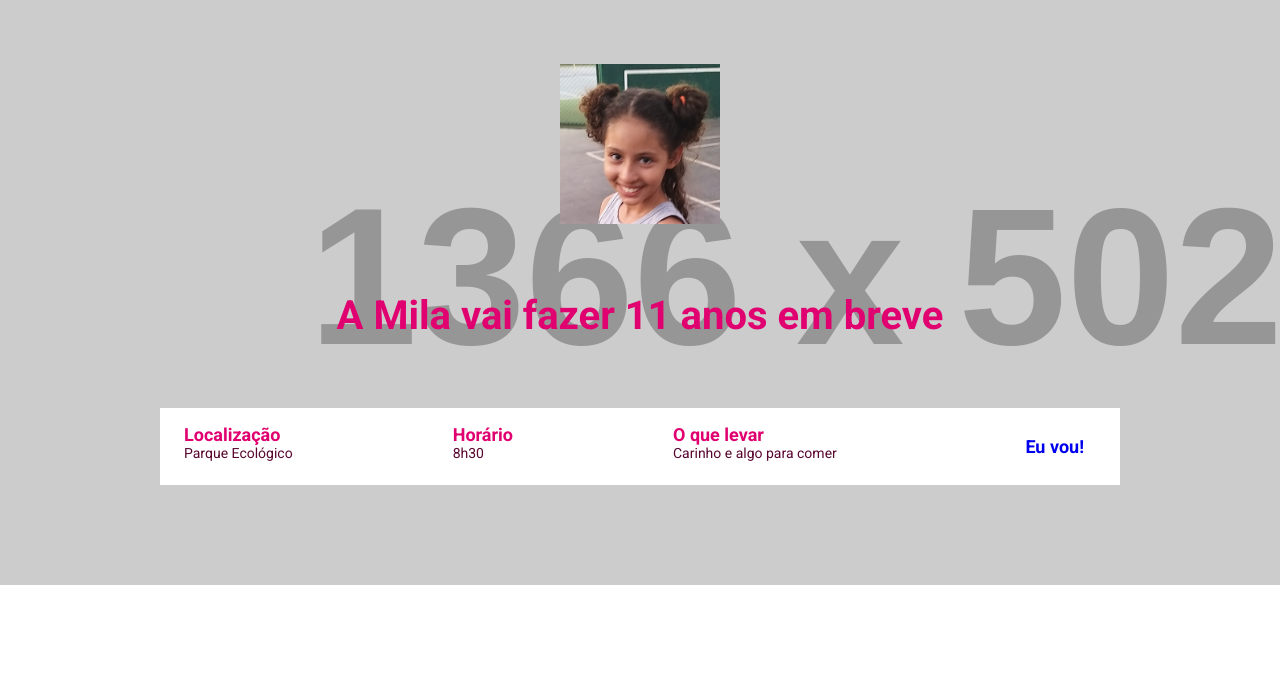
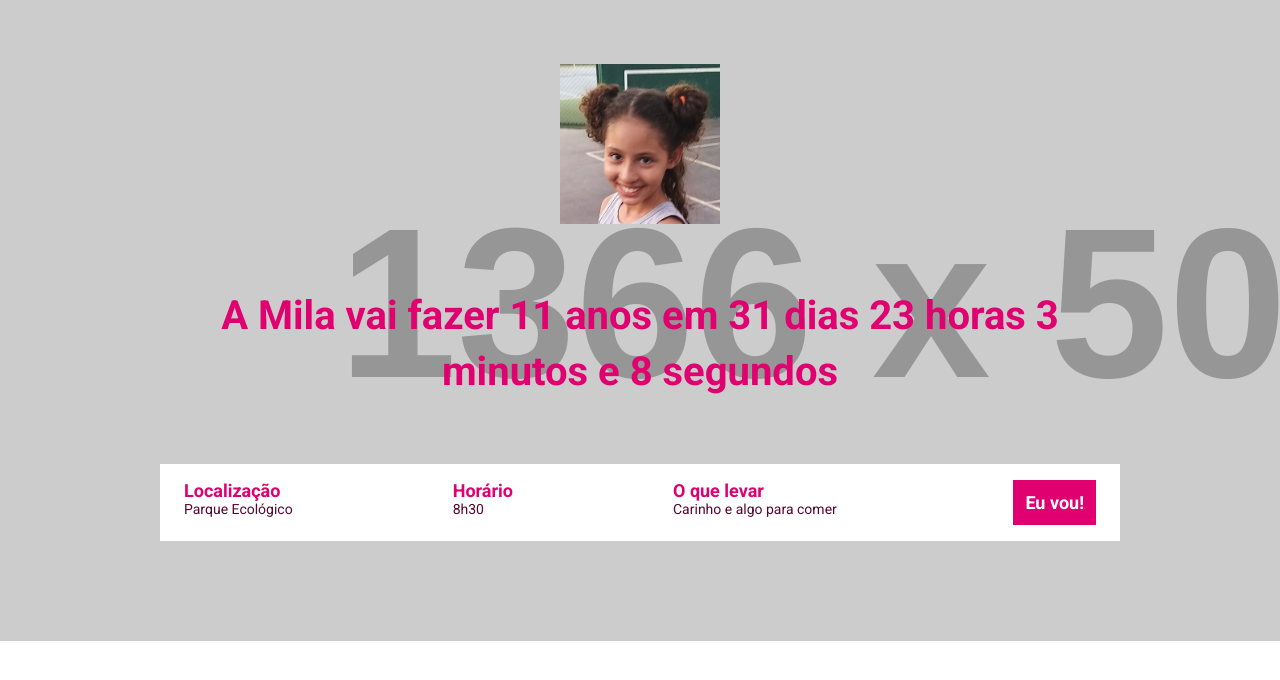
Before and after one commit to rauanb/lp_aniversario, a website built with Parcel: page src/index.html in a window 1280 px wide. Built offline with nearby package versions, Linux system fonts and the light colour scheme; placeholder pictures from the web are drawn by us.

Commit message:
adicionada contagem regressiva

```diff
--- a/src/scripts/main.js
+++ b/src/scripts/main.js
@@ -1,2 +1,32 @@
 AOS.init();
-console.log('Olá, parcel!');
+
+// Definir momento do evento
+const eventDate = new Date("Nov 11, 2024 08:00:00");
+const eventTimeStamp = eventDate.getTime();
+
+const countDown = setInterval(function() {
+    // Definir momento atual
+    const now = new Date();
+    const nowTimeStamp = now.getTime();
+
+    // Definir tempo até o evento
+    const timeUntilEvent = eventTimeStamp - nowTimeStamp;
+
+    // Definir constantes auxiliares
+    const minInMS = 1000 * 60;
+    const hoursInMs = minInMS * 60;
+    const daysInMs = hoursInMs * 24;
+
+    // Quebra o tempo em unidades
+    const daysUntilEvent = Math.floor(timeUntilEvent / daysInMs);
+    const hoursUntilEvent = Math.floor((timeUntilEvent % daysInMs) / hoursInMs);
+    const minUntilEvent = Math.floor((timeUntilEvent % hoursInMs) / minInMS);
+    const secUntilEvent = Math.floor((timeUntilEvent % minInMS) / 1000);
+
+    // Substituir conteúdo do span
+    document.getElementById('contador').innerHTML = `A Mila vai fazer 11 anos em ${daysUntilEvent} dias ${hoursUntilEvent} horas ${minUntilEvent} minutos e ${secUntilEvent} segundos`;
+
+    // Apresentar mensagem caso o evento já tenha ocorrido
+
+
+}, 1000);
--- a/src/styles/components/_buttons.scss
+++ b/src/styles/components/_buttons.scss
@@ -7,4 +7,19 @@
     text-decoration: none;
     text-align: center;
     white-space: nowrap;
+
+    &--primary {
+        color: variables.$colorInfosBar;
+        background-color: variables.$colorText;
+    }
+
+    @media (min-width: 640px) and (max-width: 1024px) {
+        display: flex;
+        align-items: center;
+    }
+
+    @media (max-width: 639px) {
+        display: block;
+        width: 100%;
+    }
 }
```
